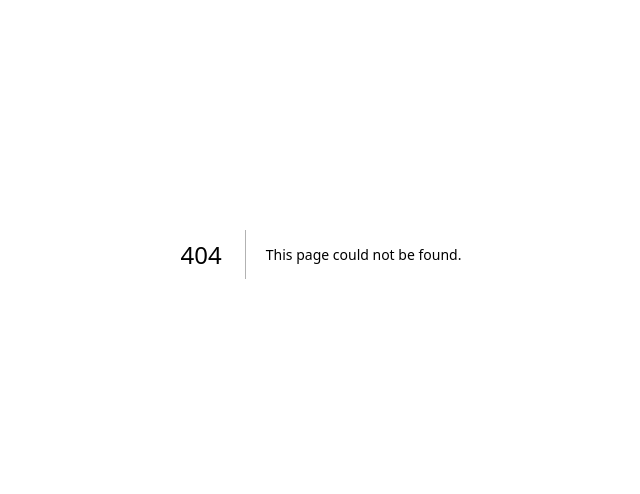
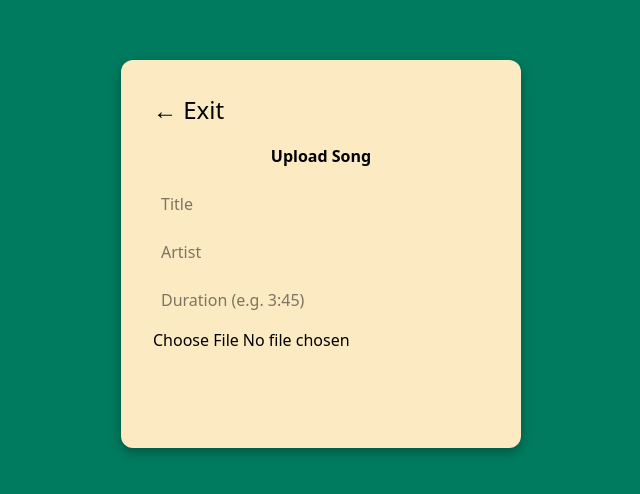
Before and after one commit to PLNSTD/MaxLatinosFM, a Next.js app: page /upload in a window 1280 px wide. Before the commit this address had no page. Shown: the part 146-640 px from the top of the page, without its empty margins (319-959 px from the left). Built offline with nearby package versions, Linux system fonts and the light colour scheme.

Commit message:
Added upload page

```diff
--- a/src/app/layout.tsx
+++ b/src/app/layout.tsx
@@ -13,8 +13,8 @@ const geistMono = Geist_Mono({
 });
 
 export const metadata: Metadata = {
-  title: "Create Next App",
-  description: "Generated by create next app",
+  title: "MaxLatinos FM",
+  description: "Tu radio latina",
 };
 
 export default function RootLayout({
--- /dev/null
+++ b/src/app/upload/page.tsx
@@ -0,0 +1,186 @@
+"use client";
+
+import { useState } from "react";
+import { useRouter } from "next/navigation";
+
+export default function UploadPage() {
+  const router = useRouter();
+
+  const [title, setTitle] = useState("");
+  const [artist, setArtist] = useState("");
+  const [duration, setDuration] = useState("");
+  const [file, setFile] = useState<File | null>(null);
+  const [loading, setLoading] = useState(false);
+  const [message, setMessage] = useState("");
+
+  const handleUpload = async () => {
+    if (!file || !title || !artist || !duration) {
+      setMessage("Please fill all fields and select a file.");
+      return;
+    }
+
+    setLoading(true);
+    setMessage("");
+
+    const formData = new FormData();
+    formData.append("song", file);
+    formData.append("title", title);
+    formData.append("artist", artist);
+    formData.append("duration", duration);
+
+    try {
+      const res = await fetch("http://localhost:3000/upload", {
+        method: "POST",
+        body: formData,
+      });
+
+      const data = await res.json();
+      if (res.ok) {
+        setMessage("✅ Upload successful!");
+        setTitle("");
+        setArtist("");
+        setDuration("");
+        setFile(null);
+      } else {
+        setMessage("❌ Upload failed: " + data.error);
+      }
+    } catch (err) {
+      console.error(err);
+      setMessage("❌ Upload failed: Server error");
+    }
+
+    setLoading(false);
+  };
+
+  return (
+    <div
+      style={{
+        minHeight: "100vh",
+        display: "flex",
+        justifyContent: "center",
+        alignItems: "center",
+        backgroundColor: "var(--color-bg)",
+        padding: "2rem",
+      }}
+    >
+      <div
+        style={{
+          backgroundColor: "var(--color-primary)",
+          padding: "2rem",
+          borderRadius: "12px",
+          width: "100%",
+          maxWidth: "400px",
+          boxShadow: "0 4px 12px rgba(0,0,0,0.3)",
+        }}
+      >
+        {/* Back Button */}
+        <button
+          onClick={() => router.push("/")}
+          style={{
+            marginBottom: "1rem",
+            backgroundColor: "transparent",
+            border: "none",
+            color: "var(--color-secondary)",
+            fontSize: "1.5rem",
+            cursor: "pointer",
+          }}
+        >
+          ← Exit
+        </button>
+
+        <h2
+          style={{
+            textAlign: "center",
+            color: "var(--color-secondary)",
+            fontWeight: "bold",
+            marginBottom: "1rem",
+          }}
+        >
+          Upload Song
+        </h2>
+
+        <input
+          type="text"
+          placeholder="Title"
+          value={title}
+          onChange={(e) => setTitle(e.target.value)}
+          style={{
+            width: "100%",
+            padding: "0.5rem",
+            marginBottom: "0.5rem",
+            borderRadius: "6px",
+            border: `1px solid var(--color-third)`,
+          }}
+        />
+
+        <input
+          type="text"
+          placeholder="Artist"
+          value={artist}
+          onChange={(e) => setArtist(e.target.value)}
+          style={{
+            width: "100%",
+            padding: "0.5rem",
+            marginBottom: "0.5rem",
+            borderRadius: "6px",
+            border: `1px solid var(--color-third)`,
+          }}
+        />
+
+        <input
+          type="text"
+          placeholder="Duration (e.g. 3:45)"
+          value={duration}
+          onChange={(e) => setDuration(e.target.value)}
+          style={{
+            width: "100%",
+            padding: "0.5rem",
+            marginBottom: "0.5rem",
+            borderRadius: "6px",
+            border: `1px solid var(--color-third)`,
+          }}
+        />
+
+        <input
+          type="file"
+          accept="audio/*"
+          onChange={(e) => setFile(e.target.files?.[0] || null)}
+          style={{
+            width: "100%",
+            marginBottom: "1rem",
+          }}
+        />
+
+        <button
+          onClick={handleUpload}
+          disabled={loading}
+          style={{
+            width: "100%",
+            padding: "0.75rem",
+            backgroundColor: "var(--color-secondary)",
+            color: "var(--color-primary)",
+            fontWeight: "bold",
+            border: "none",
+            borderRadius: "6px",
+            cursor: "pointer",
+          }}
+        >
+          {loading ? "Uploading..." : "Upload"}
+        </button>
+
+        {message && (
+          <p
+            style={{
+              textAlign: "center",
+              marginTop: "1rem",
+              color: "var(--color-third)",
+              fontWeight: "bold",
+            }}
+          >
+            {message}
+          </p>
+        )}
+      </div>
+    </div>
+  );
+}
```
